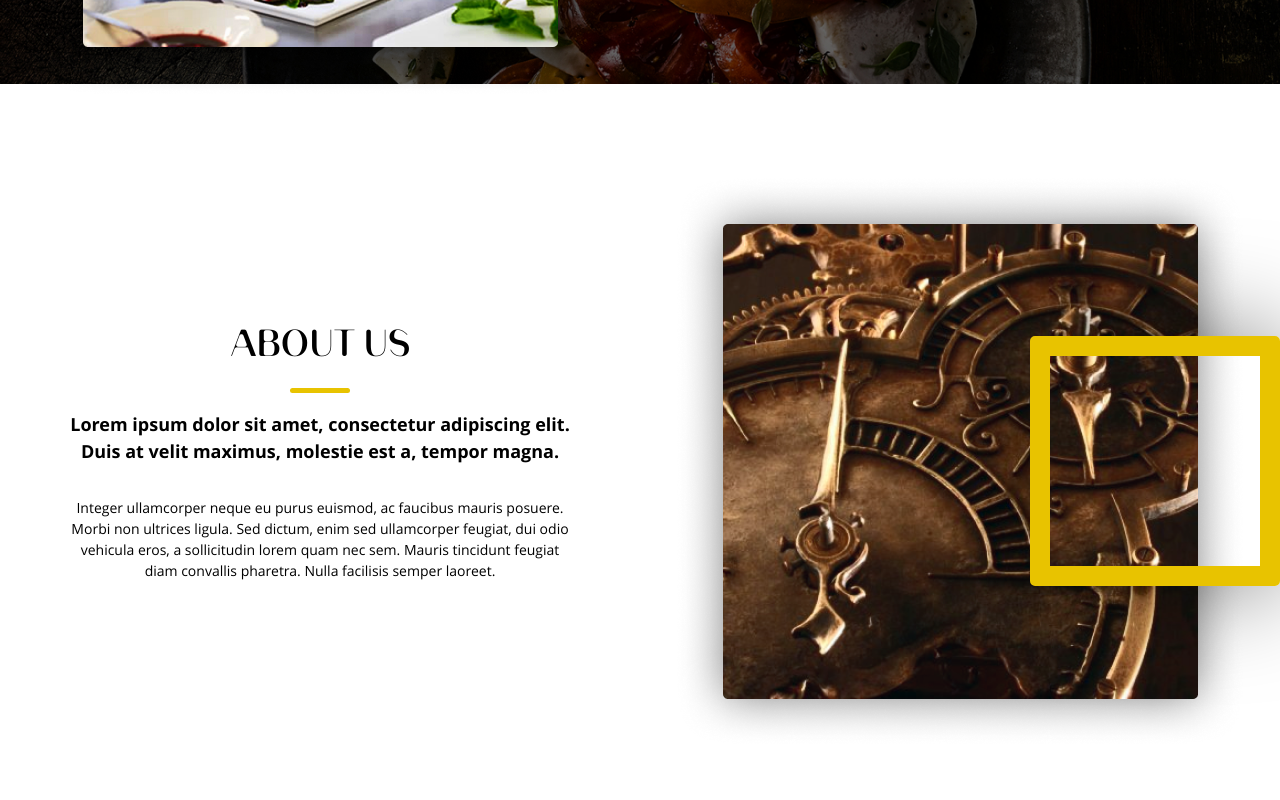
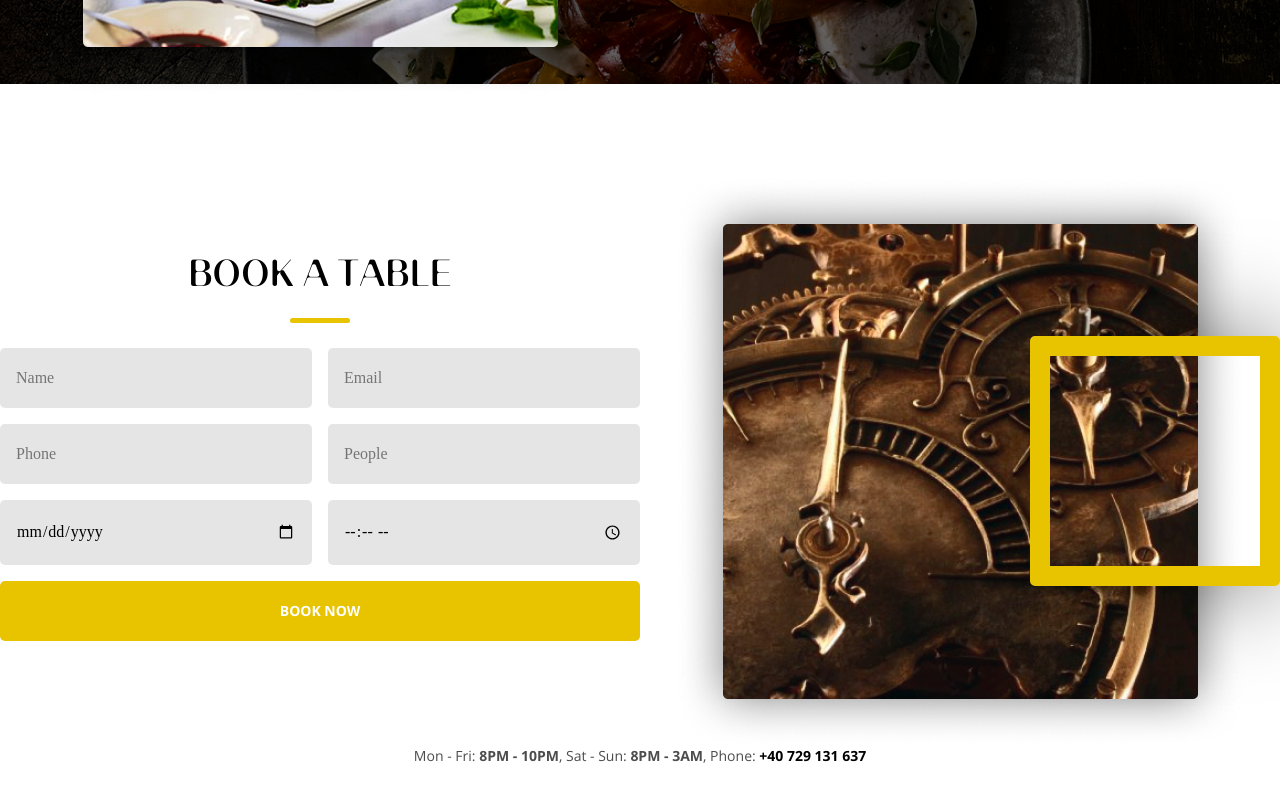
Before and after one commit to kombarowo/hunger, a website built with webpack: page src/index.html in a window 1280 px wide. Shown: the part 1858-2658 px from the top of the page. Built offline with nearby package versions, Linux system fonts and the light colour scheme.

Commit message:
finish book-table section

```diff
--- a/src/index.html
+++ b/src/index.html
@@ -92,7 +92,8 @@
           <h2 class="text text-upper text-weight--700 text-size--2 text-family--banny main-title">
             ABOUT US
           </h2>
-          <p class="text text-size--1 text-weight--700 text-lh--15">Lorem ipsum dolor sit amet, consectetur adipiscing
+          <p class="text text-size--1 text-weight--700 text-lh--15 main-subtitle">Lorem ipsum dolor sit amet,
+            consectetur adipiscing
             elit. Duis at
             velit maximus, molestie est a,
             tempor magna.
@@ -119,7 +120,8 @@
           <h2 class="text text-color--1 text-upper text-weight--700 text-size--2 text-family--banny main-title">
             MASTER CHEF
           </h2>
-          <p class="text text-color--1 text-size--1 text-weight--700 text-lh--15">Lorem ipsum dolor sit amet,
+          <p class="text text-color--1 text-size--1 text-weight--700 text-lh--15 main-subtitle">Lorem ipsum dolor sit
+            amet,
             consectetur adipiscing
             elit. Duis at
             velit maximus, molestie est a,
@@ -139,25 +141,31 @@
       <div class="container section">
         <div class="section__content">
           <h2 class="text text-upper text-weight--700 text-size--2 text-family--banny main-title">
-            ABOUT US
+            BOOK A TABLE
           </h2>
-          <p class="text text-size--1 text-weight--700 text-lh--15">Lorem ipsum dolor sit amet, consectetur adipiscing
-            elit. Duis at
-            velit maximus, molestie est a,
-            tempor magna.
-          </p>
-          <p class="text text-lh--15">
-            Integer ullamcorper neque eu purus euismod, ac faucibus mauris posuere. Morbi non ultrices ligula. Sed
-            dictum,
-            enim sed ullamcorper feugiat, dui odio vehicula eros, a sollicitudin lorem quam nec sem. Mauris tincidunt
-            feugiat diam convallis pharetra. Nulla facilisis semper laoreet.
-          </p>
+          <form name="book-table" class="form book-table__form">
+            <input type="text" class="input" placeholder="Name">
+            <input type="email" class="input" placeholder="Email">
+            <input type="tel" class="input" placeholder="Phone">
+            <input type="number" class="input" placeholder="People" max="6">
+            <input type="date" class="input">
+            <input type="time" class="input">
+            <button class="form__button button button-bg--1 button-br text text-color--1 text-weight--700">BOOK NOW
+            </button>
+          </form>
         </div>
         <div class="section__image decor">
           <img src="./assets/img/png/book.png" alt="about us">
         </div>
+        <div class="book-table__timetable text text-color--2">Mon - Fri: <span
+          class="text-weight--700">8PM - 10PM</span>, Sat - Sun:
+          <span class="text-weight--700">8PM - 3AM</span>, Phone:
+          <a href="tel:+40729131637" class="text text-weight--700">+40 729 131 637</a>
+        </div>
       </div>
     </section>
+
+
   </main>
 
 </div>
--- /dev/null
+++ b/src/styles/book-table.scss
@@ -0,0 +1,13 @@
+.book-table {
+  &__form {
+    margin: 25px 0;
+  }
+
+  &__timetable {
+    margin: 0 auto;
+  }
+}
+
+.book-table .section__content {
+  padding: 0;
+}
--- /dev/null
+++ b/src/styles/form.scss
@@ -0,0 +1,23 @@
+.form {
+  display: flex;
+  flex-wrap: wrap;
+  justify-content: space-between;
+
+  &__button{
+    flex: 0 0 100%;
+  }
+}
+
+.input {
+  box-sizing: border-box;
+  background: $color-gray;
+  border: none;
+  border-radius: 5px;
+  padding: 1.3em 1em;
+  flex: 0 0 calc(50% - 0.5em);
+  margin-bottom: 1em;
+
+  &:focus {
+    outline: none;
+  }
+}
--- a/src/styles/main.scss
+++ b/src/styles/main.scss
@@ -16,3 +16,7 @@
     transform: translateX(-50%);
   }
 }
+
+.main-subtitle {
+  padding: 1em 0;
+}
--- a/src/styles/style.scss
+++ b/src/styles/style.scss
@@ -11,6 +11,8 @@
 @import "header";
 @import "decor";
 @import "our-team";
+@import "form";
+@import "book-table";
 
 .wrapper {
   max-width: 1440px;
@@ -28,6 +30,7 @@
 .section {
   padding: 3vw 0;
   display: flex;
+  flex-wrap: wrap;
 
   &__content {
     box-sizing: border-box;
--- a/src/styles/text.scss
+++ b/src/styles/text.scss
@@ -6,6 +6,9 @@
   line-height: 1em;
   color: #000000;
   cursor: default;
+
+  padding: 0;
+  margin: 0;
 
   &-weight--700 {
     font-weight: 700;
@@ -17,6 +20,10 @@
 
   &-color--1 {
     color: #ffffff;
+  }
+
+  &-color--2 {
+    color: rgba(0, 0, 0, 0.7);
   }
 
   &-size--1 {
--- a/src/styles/vars.scss
+++ b/src/styles/vars.scss
@@ -1,3 +1,4 @@
 $color-gold: #E8C300;
+$color-gray: #e5e5e5;
 $color-lightgray: rgba(255, 255, 255, 0.5);
 $color-lightgray-2: rgba(255, 255, 255, 0.2);
--- a/webpack.config.js
+++ b/webpack.config.js
@@ -100,12 +100,12 @@ module.exports = {
         },
       ]
     }),
-    new ImageminPlugin({
-      pngquant: ({quality: 75}),
-      plugins: [
-        imageminMozjpeg({quality: 90})
-      ]
-    }),
+    // new ImageminPlugin({
+    //   pngquant: ({quality: 75}),
+    //   plugins: [
+    //     imageminMozjpeg({quality: 90})
+    //   ]
+    // }),
     new SpriteLoaderPlugin()
   ]
 }
```
